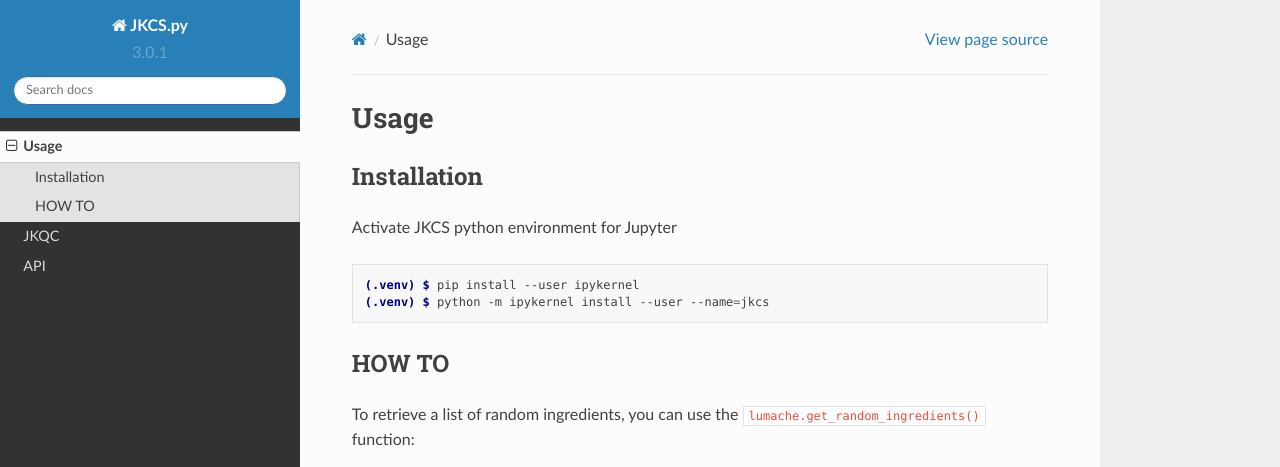
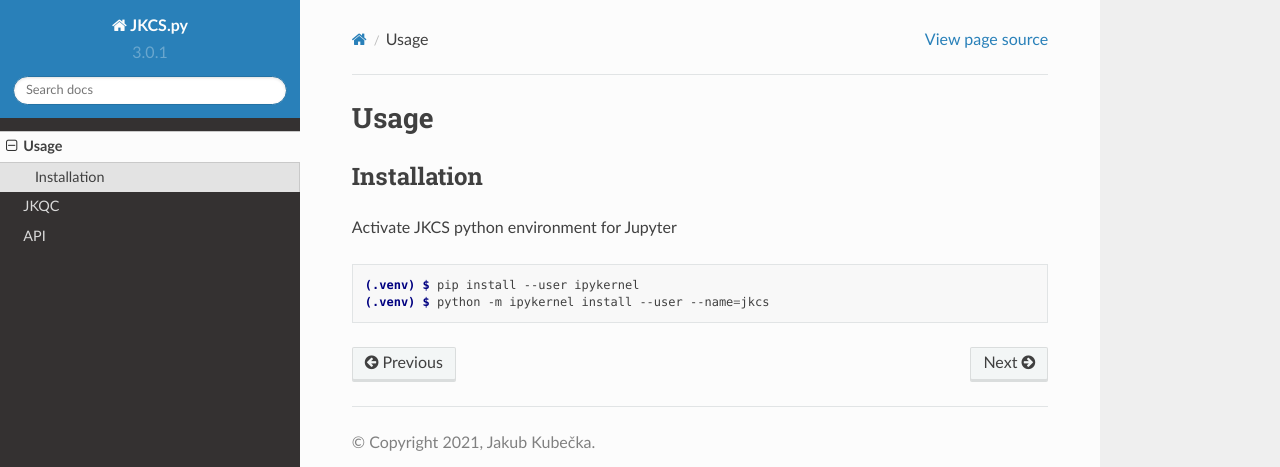
Before and after one commit to kubeckaj/JKCS.py-Manual, a Sphinx documentation site: the page built from docs/source/usage.rst, in a window 1280 px wide and 1112 px high. Shown: the top 467 px of the window. Built offline with Sphinx 7.4.7 and the Read the Docs theme 2.0.0, drawn with Linux system fonts in a browser that asks for light colours; some of the changed text lies outside the part shown.

Commit message:
Update usage.rst

```diff
--- a/docs/source/usage.rst
+++ b/docs/source/usage.rst
@@ -12,23 +12,3 @@
 
    (.venv) $ pip install --user ipykernel
    (.venv) $ python -m ipykernel install --user --name=jkcs
-
-HOW TO
-----------------
-
-To retrieve a list of random ingredients,
-you can use the ``lumache.get_random_ingredients()`` function:
-
-.. autofunction:: good job
-
-The ``kind`` parameter should be either ``"meat"``, ``"fish"``,
-or ``"veggies"``. Otherwise, :py:func:`lumache.get_random_ingredients`
-will raise an exception.
-
-.. autoexception:: lumache.InvalidKindError
-
-For example:
-
->>> import lumache
->>> lumache.get_random_ingredients()
-['shells', 'gorgonzola', 'parsley']
```
